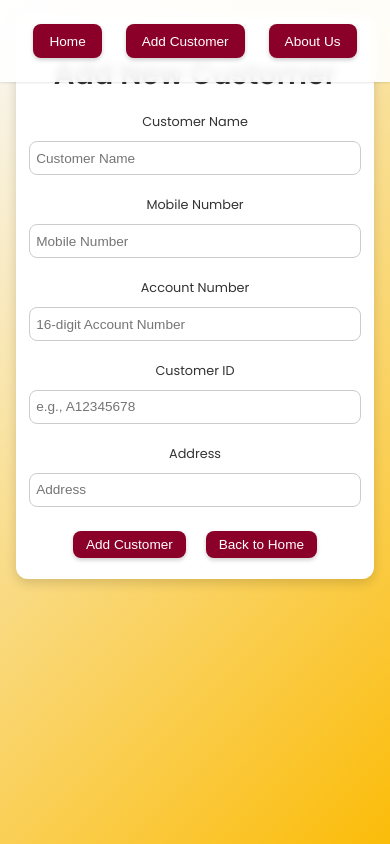
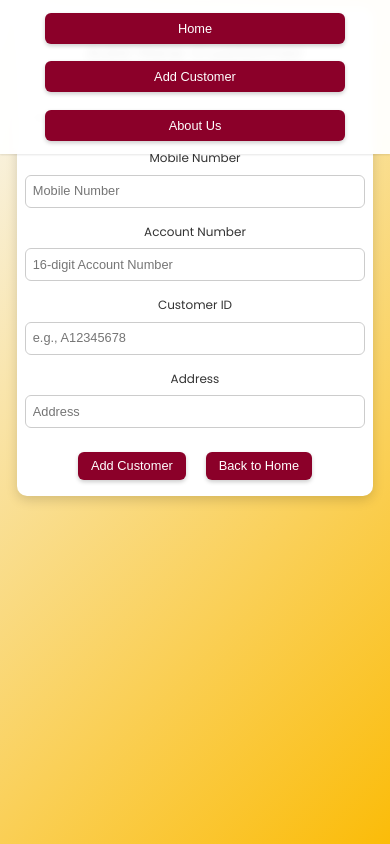
Before and after one commit to shoaib82734/CustumerDataSearch, a plain HTML site: page index.html in a window 390 px wide. Both pictures are taken after typing "Sample" into the empty fields and a click on the button "Add Customer". Drawn offline with Linux system fonts and the light colour scheme.

Commit message:
Update index.html

```diff
--- a/index.html
+++ b/index.html
@@ -2,9 +2,10 @@
 <html lang="en">
 <head>
   <meta charset="UTF-8" />
-  <meta name="viewport" content="width=device-width, initial-scale=1.0"/>
+  <meta name="viewport" content="width=device-width, initial-scale=1.0, maximum-scale=1.0, user-scalable=no"/>
   <title>PNB Mini Branch</title>
-  <link rel="preload" href="https://fonts.googleapis.com/css2?family=Poppins:wght@400;600;700&display=swap" as="style" onload="this.rel='stylesheet'">
+  <!-- Optimized Google Fonts: Import instead of preload for better performance -->
+  <link href="https://fonts.googleapis.com/css2?family=Poppins:wght@400;600;700&display=swap" rel="stylesheet">
   <style>
     body, html {
       margin: 0;
@@ -12,8 +13,8 @@
       height: 100%;
       font-family: 'Poppins', 'Arial', sans-serif;
       background: linear-gradient(135deg, #f8f8f8 0%, #FBBC09 100%);
-      overflow: hidden;
       box-sizing: border-box;
+      /* Removed overflow: hidden to allow scrolling on mobile */
     }
 
     :root {
@@ -21,10 +22,10 @@
       --pnb-burgundy: #8B0029;
       --spacing-sm: 0.5rem;
       --spacing-md: 1rem;
-      --spacing-lg: 2rem;
-      --font-size-lg: 2.4rem;
-      --font-size-md: 1.8rem;
-      --font-size-base: 1rem;
+      --spacing-lg: 1.5rem; /* Reduced for mobile */
+      --font-size-lg: clamp(1.8rem, 5vw, 2.2rem); /* Responsive font size */
+      --font-size-md: clamp(1.4rem, 4vw, 1.6rem);
+      --font-size-base: clamp(0.9rem, 3vw, 1rem);
     }
 
     *, *:before, *:after {
@@ -37,12 +38,12 @@
       top: 0;
       left: 0;
       right: 0;
-      background: rgba(255, 255, 255, 0.9);
+      background: rgba(255, 255, 255, 0.95);
       backdrop-filter: blur(5px);
-      padding: var(--spacing-md);
+      padding: var(--spacing-sm);
       display: flex;
       justify-content: center;
-      gap: var(--spacing-md);
+      gap: var(--spacing-sm);
       z-index: 1000;
       box-shadow: 0 1px 2px rgba(0, 0, 0, 0.1);
     }
@@ -51,12 +52,13 @@
       background: var(--pnb-burgundy);
       color: white;
       border: none;
-      padding: 0.8rem 1.5rem;
-      border-radius: 8px;
+      padding: 0.6rem 1.2rem; /* Reduced for mobile */
+      border-radius: 6px;
       font-size: var(--font-size-base);
       cursor: pointer;
       box-shadow: 0 2px 4px rgba(0, 0, 0, 0.2);
       transition: background 0.3s;
+      min-width: 80px; /* Touch-friendly */
     }
 
     .navbar button:hover {
@@ -69,17 +71,17 @@
       flex-direction: column;
       align-items: center;
       justify-content: center;
-      height: 100vh;
+      min-height: 100vh;
       text-align: center;
-      padding: var(--spacing-lg);
-      margin-top: 60px; /* Offset for navbar */
+      padding: var(--spacing-md);
+      margin-top: 50px; /* Adjusted for navbar */
     }
 
     /* Hide Pages Initially */
     .page {
       display: none;
-      padding: var(--spacing-lg);
-      height: 100%;
+      padding: var(--spacing-md);
+      min-height: 100vh;
       opacity: 0;
       transition: opacity 0.3s ease;
     }
@@ -94,54 +96,56 @@
       flex-direction: column;
       align-items: center;
       justify-content: center;
-      height: 100vh;
+      min-height: 100vh;
       width: 100%;
-      padding: var(--spacing-md);
+      padding: var(--spacing-sm);
       text-align: center;
     }
 
     .form-container {
-      max-width: 600px;
+      max-width: 90%; /* Better for mobile */
       width: 100%;
-      max-height: calc(100vh - 100px);
+      max-height: calc(100vh - 120px);
       margin: 0 auto;
       background: white;
-      padding: 0.8rem;
-      border-radius: 12px;
+      padding: var(--spacing-md);
+      border-radius: 10px;
       box-shadow: 0 4px 12px rgba(0, 0, 0, 0.15);
       overflow-y: auto;
     }
 
     .form-group {
       width: 100%;
-      max-width: 500px;
+      max-width: 400px; /* Smaller for mobile */
       margin: 0 auto var(--spacing-sm);
     }
 
     .form-group label {
-      font-size: 0.9rem;
+      font-size: clamp(0.8rem, 2.5vw, 0.9rem);
       color: #333;
       line-height: 1.4;
+      display: block;
     }
 
     #addCustomer h2 {
       font-size: var(--font-size-md);
       font-weight: 600;
-      margin-bottom: 0.8rem;
+      margin-bottom: var(--spacing-sm);
       color: #333;
     }
 
     button {
-      padding: 0.6rem 1.2rem;
+      padding: 0.5rem 1rem; /* Smaller for mobile */
       background: var(--pnb-burgundy);
       color: white;
       border: none;
-      border-radius: 8px;
+      border-radius: 6px;
       cursor: pointer;
       font-size: var(--font-size-base);
       margin: var(--spacing-sm);
       box-shadow: 0 2px 4px rgba(0, 0, 0, 0.2);
       transition: background 0.3s;
+      min-width: 100px; /* Touch-friendly */
     }
 
     button:hover {
@@ -150,9 +154,9 @@
 
     .form-group input {
       width: 100%;
-      padding: 0.6rem;
+      padding: 0.5rem;
       margin: var(--spacing-sm) 0;
-      border-radius: 8px;
+      border-radius: 6px;
       border: 1px solid #ccc;
       font-size: var(--font-size-base);
       line-height: 1.4;
@@ -167,7 +171,7 @@
     /* Error Message */
     .error-message {
       color: #D32F2F;
-      font-size: 0.9rem;
+      font-size: clamp(0.8rem, 2.5vw, 0.9rem);
       margin: var(--spacing-sm) 0;
       display: none;
       text-align: center;
@@ -175,7 +179,7 @@
 
     /* About Us Page */
     #aboutUs {
-      height: 100vh;
+      min-height: 100vh;
       padding: var(--spacing-md);
       display: flex;
       flex-direction: column;
@@ -185,11 +189,11 @@
     }
 
     .content-container {
-      max-width: 600px;
+      max-width: 90%; /* Better for mobile */
       width: 100%;
       background: white;
-      padding: 1rem;
-      border-radius: 12px;
+      padding: var(--spacing-md);
+      border-radius: 10px;
       box-shadow: 0 4px 12px rgba(0, 0, 0, 0.15);
       margin: 0 auto;
     }
@@ -197,12 +201,12 @@
     #aboutUs h2 {
       font-size: var(--font-size-md);
       font-weight: 600;
-      margin-bottom: 1rem;
+      margin-bottom: var(--spacing-sm);
       color: #333;
     }
 
     #aboutUs p {
-      font-size: 0.95rem;
+      font-size: clamp(0.85rem, 2.5vw, 0.95rem);
       line-height: 1.6;
       margin: var(--spacing-sm) 0;
       color: #333;
@@ -221,47 +225,64 @@
       to { opacity: 1; transform: translateY(0); }
     }
 
-    /* Prevent Scrolling on Main Page */
+    /* Prevent Scrolling on Form Page Only */
     .no-scroll {
       overflow: hidden;
     }
 
     /* Responsive Design */
     @media (max-width: 600px) {
-      .form-group input {
-        font-size: 0.85rem;
-        padding: 0.4rem;
-      }
-      .form-group label {
-        font-size: 0.8rem;
-      }
-      button {
-        font-size: 0.85rem;
-        padding: 0.4rem 0.8rem;
-      }
-      h1 { font-size: 2rem; }
-      h2 { font-size: 1.6rem; }
       .navbar {
-        flex-wrap: wrap;
-        gap: var(--spacing-sm);
+        flex-direction: column; /* Stack buttons vertically */
+        align-items: center;
+        padding: 0.5rem;
       }
       .navbar button {
-        padding: 0.6rem 1rem;
-        font-size: 0.85rem;
+        width: 80%; /* Full-width buttons */
+        margin: 0.3rem 0;
+        padding: 0.5rem;
+        font-size: clamp(0.8rem, 2.5vw, 0.9rem);
+      }
+      .main {
+        margin-top: 120px; /* More space for stacked navbar */
+        padding: 0.5rem;
       }
       .form-container, .content-container {
-        max-width: 100%;
-        padding: 0.8rem;
-        max-height: calc(100vh - 140px);
-      }
-      .main {
-        margin-top: 100px;
+        max-width: 95%;
+        padding: 0.5rem;
+        max-height: calc(100vh - 150px);
       }
       .form-group {
         max-width: 100%;
       }
+      .form-group input {
+        font-size: clamp(0.8rem, 2.5vw, 0.9rem);
+        padding: 0.4rem;
+      }
+      .form-group label {
+        font-size: clamp(0.75rem, 2vw, 0.85rem);
+      }
+      button {
+        font-size: clamp(0.8rem, 2.5vw, 0.9rem);
+        padding: 0.4rem 0.8rem;
+      }
+      h1 {
+        font-size: clamp(1.6rem, 5vw, 1.8rem);
+      }
+      h2 {
+        font-size: clamp(1.2rem, 4vw, 1.4rem);
+      }
       #aboutUs p {
-        font-size: 0.9rem;
+        font-size: clamp(0.8rem, 2.5vw, 0.9rem);
+      }
+    }
+
+    @media (min-width: 601px) {
+      .navbar {
+        flex-direction: row; /* Horizontal on larger screens */
+      }
+      .navbar button {
+        width: auto;
       }
     }
   </style>
```
